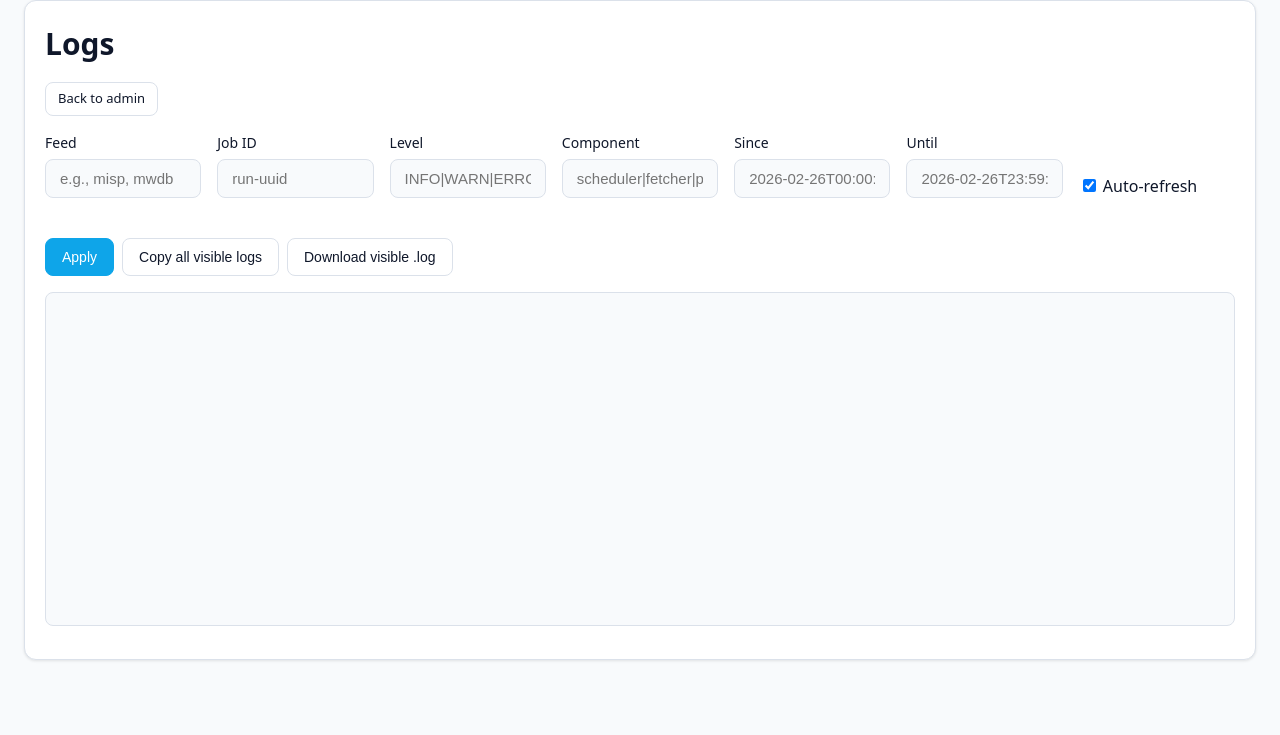
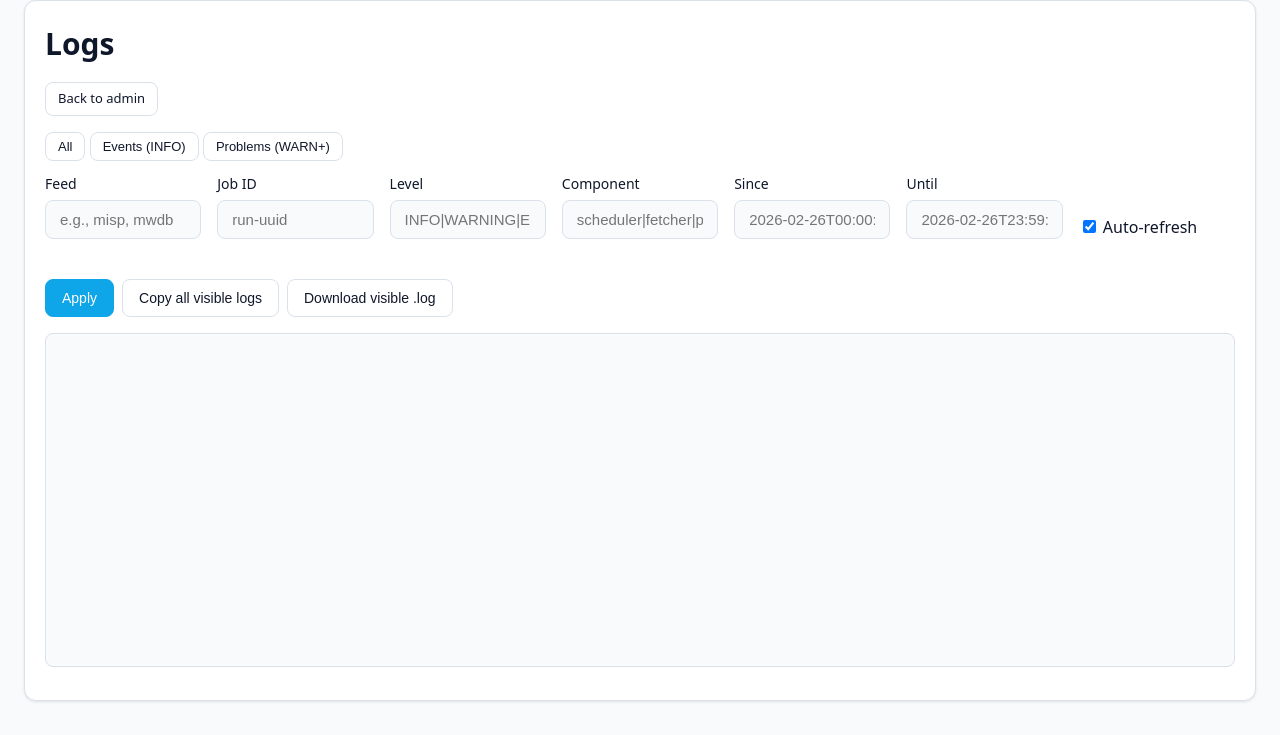
Before and after one commit to mkilijanek/parsedmarc, a Python web app: template app/templates/logs.html in a window 1280 px wide. Shown: the part 65-800 px from the top of the page. Run offline with Jinja, Linux system fonts and the light colour scheme; the template is opened without the code that fills it, so the values that code supplies are empty.

Commit message:
Fix nginx 502 on app recreate, add log level quick-filters, triage backlog
- nginx: add Docker DNS resolver (127.0.0.11 valid=10s) and switch to
  variable-based proxy_pass so nginx re-resolves app IP after container
  recreation instead of serving stale-IP 502 errors (fixes #132)
- logs: add All / Events (INFO) / Problems (WARN+) quick-filter buttons;
  extend /api/logs to accept pipe-separated level values (fixes #134)
- docker-compose-release.yml: default to HTTP-only variant (EDGE_HTTPS_ENABLED=false)
  so a bare `docker compose up` does not accidentally enable TLS without certs
- Issues closed: #132, #134, #138; compliance issues #163,#166-#168,#170-#171,#173
  assigned to compliance-1.0 milestone; #139,#149,#150,#140,#153 assigned to 1.8.0

Co-Authored-By: Claude Sonnet 4.6 <noreply@anthropic.com>

```diff
--- a/app/routes/logs.py
+++ b/app/routes/logs.py
@@ -36,7 +36,11 @@ def register_logs_routes(
             if job_id:
                 stmt = stmt.where(AppLog.run_id == job_id)
             if level:
-                stmt = stmt.where(AppLog.level == level)
+                levels = [l.strip() for l in level.replace(",", "|").split("|") if l.strip()]
+                if len(levels) == 1:
+                    stmt = stmt.where(AppLog.level == levels[0])
+                else:
+                    stmt = stmt.where(AppLog.level.in_(levels))
             if component:
                 stmt = stmt.where(AppLog.component == component)
             if since:
--- a/app/templates/logs.html
+++ b/app/templates/logs.html
@@ -8,6 +8,12 @@
 <div class="card">
   <h1>Logs</h1>
   <p><a href="/admin" class="btn btn-sm">Back to admin</a></p>
+
+  <div class="btn-group" style="margin-bottom:.75rem;" role="group" aria-label="Log level quick filters">
+    <button type="button" class="btn btn-sm level-filter active" data-level="">All</button>
+    <button type="button" class="btn btn-sm level-filter" data-level="INFO">Events (INFO)</button>
+    <button type="button" class="btn btn-sm level-filter" data-level="WARNING|ERROR">Problems (WARN+)</button>
+  </div>
 
   <form id="filters" class="form-row">
     <div class="form-group">
@@ -20,7 +26,7 @@
     </div>
     <div class="form-group">
       <label class="form-label">Level</label>
-      <input name="level" class="form-input" placeholder="INFO|WARN|ERROR"/>
+      <input name="level" id="levelInput" class="form-input" placeholder="INFO|WARNING|ERROR"/>
     </div>
     <div class="form-group">
       <label class="form-label">Component</label>
@@ -127,6 +133,18 @@
   });
   document.getElementById('copyBtn').addEventListener('click', copyVisibleLogs);
   document.getElementById('downloadBtn').addEventListener('click', downloadVisibleLogs);
+
+  // Quick-filter buttons: set the level input and reload
+  document.querySelectorAll('.level-filter').forEach((btn) => {
+    btn.addEventListener('click', () => {
+      document.querySelectorAll('.level-filter').forEach(b => b.classList.remove('active'));
+      btn.classList.add('active');
+      const lvl = btn.dataset.level || '';
+      document.getElementById('levelInput').value = lvl;
+      refreshLogs();
+    });
+  });
+
   setInterval(() => {
     if (document.getElementById('autorefresh').checked) refreshLogs();
   }, 5000);
```
Also changed, not shown: docker-compose-release.yml (+6 -6 lines), 3 other files.
